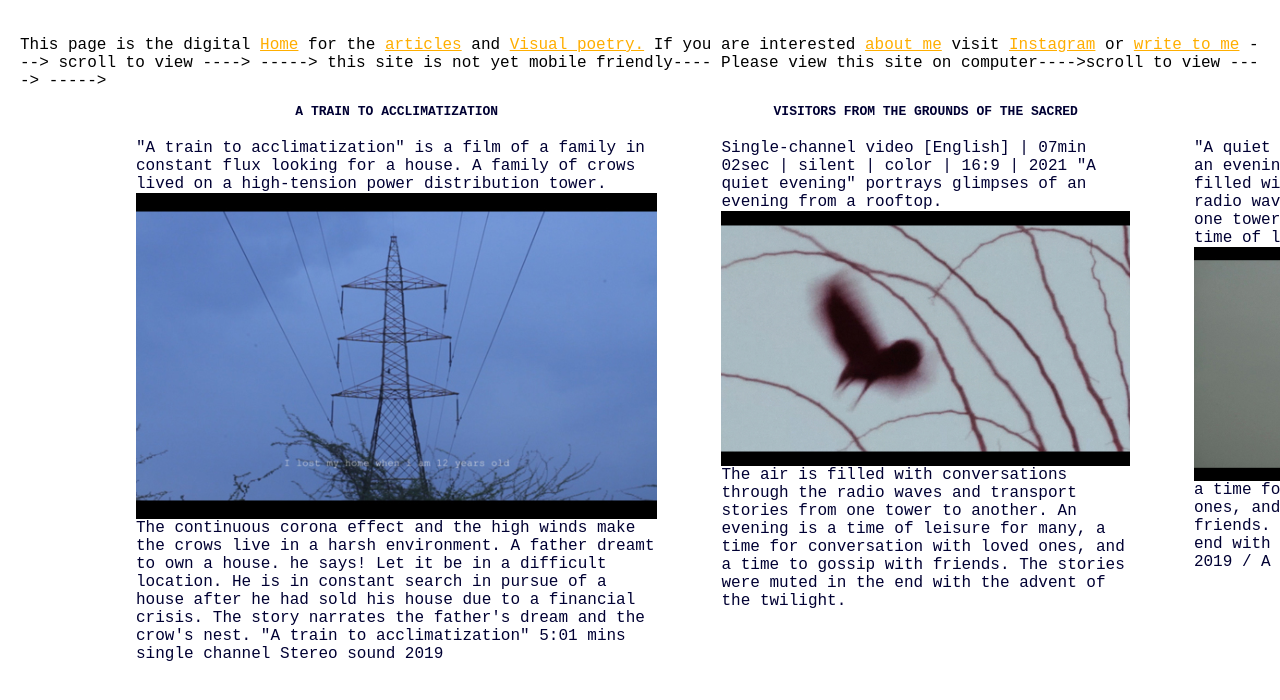
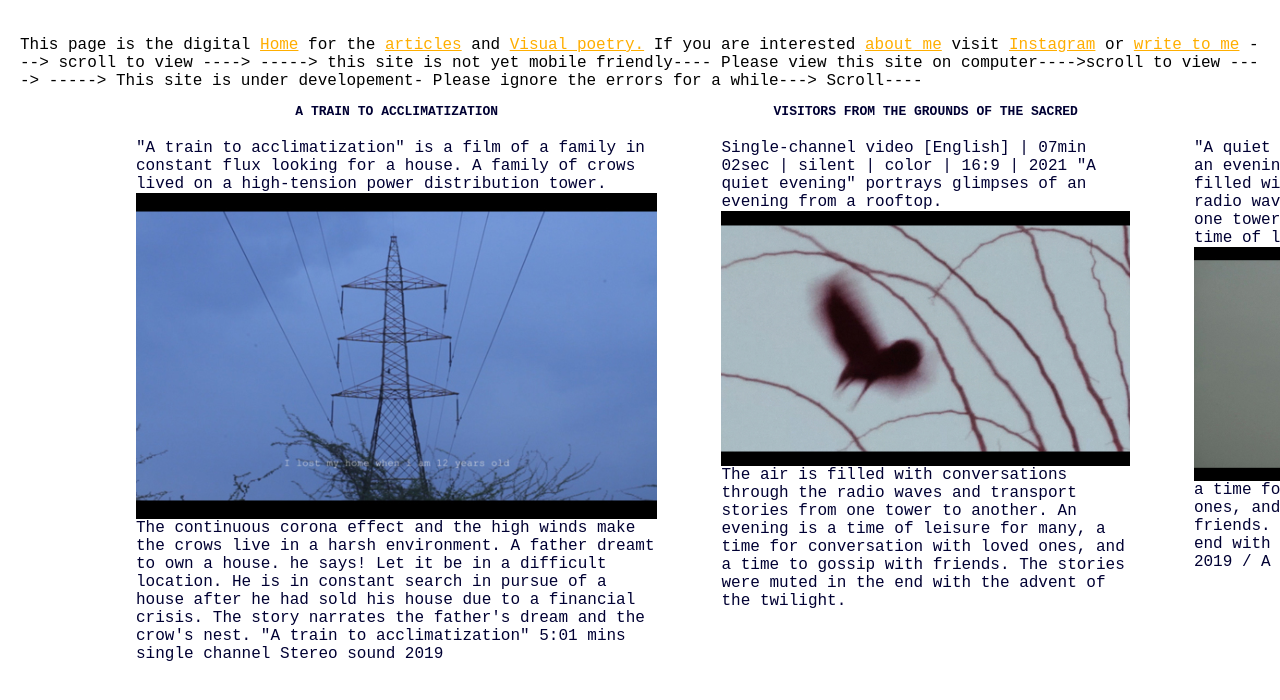
Before and after one commit to jr1013/jagadeeshreddy, a plain HTML site: page index.html in a window 1280 px wide. Drawn offline with Linux system fonts and the light colour scheme.

Commit message:
Update and rename index-upadated.html to index.html

```diff
--- a/index-upadated.html
+++ b/index.html
@@ -25,7 +25,7 @@
 
           target="_blank">write to me</a> ---&gt; scroll to view ----&gt;
         -----&gt; this site is not yet mobile friendly---- Please view this site on computer----&gt;scroll to view ----&gt;
-        -----&gt;</p>
+        -----&gt; This site is under developement- Please ignore the errors for a while---> Scroll----</p>
       <div class="underline-horizantal"></div>
     </div>
     <div class="outer-wrapper">
```
